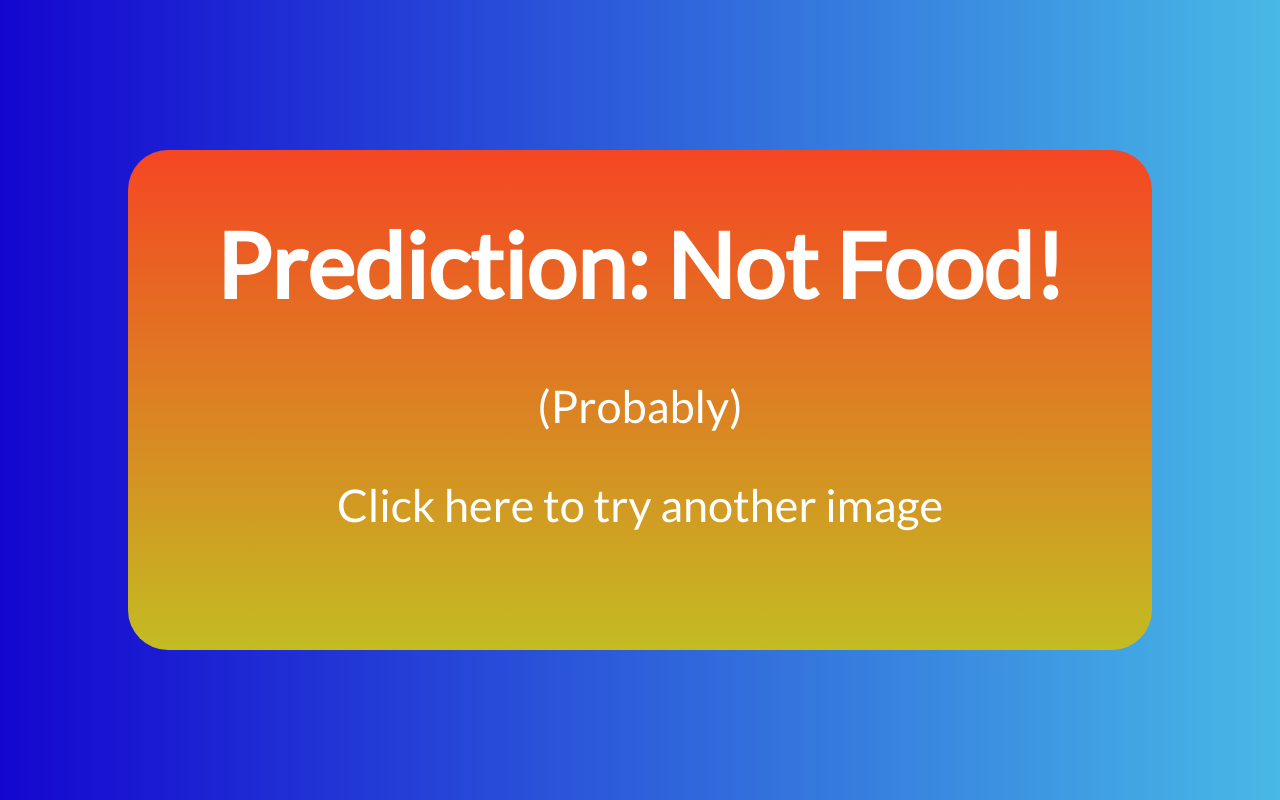
After one commit to khal745/FoodFinder, a Flask app: template templates/notfood.html in a window 1280 px wide. The commit adds this page. Run offline with Flask 2, Linux system fonts and the light colour scheme; the template is opened without the code that fills it, so the values that code supplies are empty.

Commit message:
Improved style, added full pages for predictions

```diff
--- a/mlAPI.py
+++ b/mlAPI.py
@@ -85,9 +85,9 @@ def upload():
 @app.route('/completed')
 def completed():
     if (output_pred == 'food'):
-        return '<h1>Prediction Complete</h1><p>Prediction: Its food! </p>'
+        return flask.render_template('food.html')
     if (output_pred == 'not_food'):
-        return '<h1>Prediction Complete</h1><p>Prediction: No food here!</p>'
+        return flask.render_template('notfood.html')
 
     return '<h1>Redirected Page</h1><p>Oops</p>'
 
--- /dev/null
+++ b/static/css/stylesheet3.css
@@ -0,0 +1,83 @@
+* {
+    box-sizing: border-box;
+  }
+
+  .para {
+    background: rgb(2,0,36);
+    background: linear-gradient(90deg, rgba(2,0,36,1) 0%, rgba(9,77,121,1) 49%, rgba(0,0,0,1) 95%);
+    font-family: 'Roboto', sans-serif;
+    font-weight: 100;
+    text-align: center;
+    color: white;
+    border-radius: 40px;
+    height: 330px;
+}
+
+.header {
+    padding: 30px;
+    text-align: center;
+    color: white;
+    font-size: 45px;
+    font-family: 'Lato', sans-serif;
+  }
+
+body {
+  background-image: linear-gradient(to right, #1406cf,#47b9e6);
+}
+
+.childL {
+    font-family: 'Roboto', sans-serif;
+    font-weight: 100;
+    text-align: center;
+    color: white;
+    font-size: 15px;
+    float: left;
+    width: 50%;
+    padding: 50px;
+    height: 50%
+}
+
+.childR {
+    float: left;
+    width: 50%;
+    padding: 50px;
+    height: 50%;
+}
+
+.food{
+    background: rgb(34,193,195);
+    background: linear-gradient(0deg, rgba(34,193,195,1) 0%, rgba(176,245,35,1) 100%);
+    font-family: 'Lato', sans-serif;
+    font-size: 45px;
+    height: 500px;
+    width: 80%;
+    text-align: center;
+    color: white;
+    border-radius: 40px;
+    position: absolute;
+	top:0;
+	bottom: 0;
+	left: 0;
+	right: 0;
+
+	margin: auto;
+}
+
+.notfood{
+    background: rgb(195,188,34);
+    background: linear-gradient(0deg, rgba(195,188,34,1) 0%, rgba(245,70,35,1) 100%);
+    font-family: 'Lato', sans-serif;
+    font-size: 45px;
+    height: 500px;
+    width: 80%;
+    text-align: center;
+    color: white;
+    border-radius: 40px;
+    position: absolute;
+	top:0;
+	bottom: 0;
+	left: 0;
+	right: 0;
+
+	margin: auto;
+}
--- /dev/null
+++ b/templates/notfood.html
@@ -0,0 +1,18 @@
+<!DOCTYPE html>
+<html lang="en">
+<head>
+<meta charset="UTF-8">
+<link rel="stylesheet" type="text/css" href="../static/css/stylesheet3.css">
+<link href="https://fonts.googleapis.com/css?family=Lato|Raleway|Roboto&display=swap" rel="stylesheet">
+
+<title>Food Finder</title>
+</head>
+<body>
+    <div class="notfood">
+        <h1>Prediction: Not Food!</h1>
+        <p>(Probably)</p>
+        <p>Click here to try another image</p>
+    </div>
+</body>
+
+</html>
```
Also changed, not shown: static/css/styles2.css (deleted, +0 -15 lines), templates/food.html (added, +18 -0 lines), templates/page.html (+10 -8 lines).
